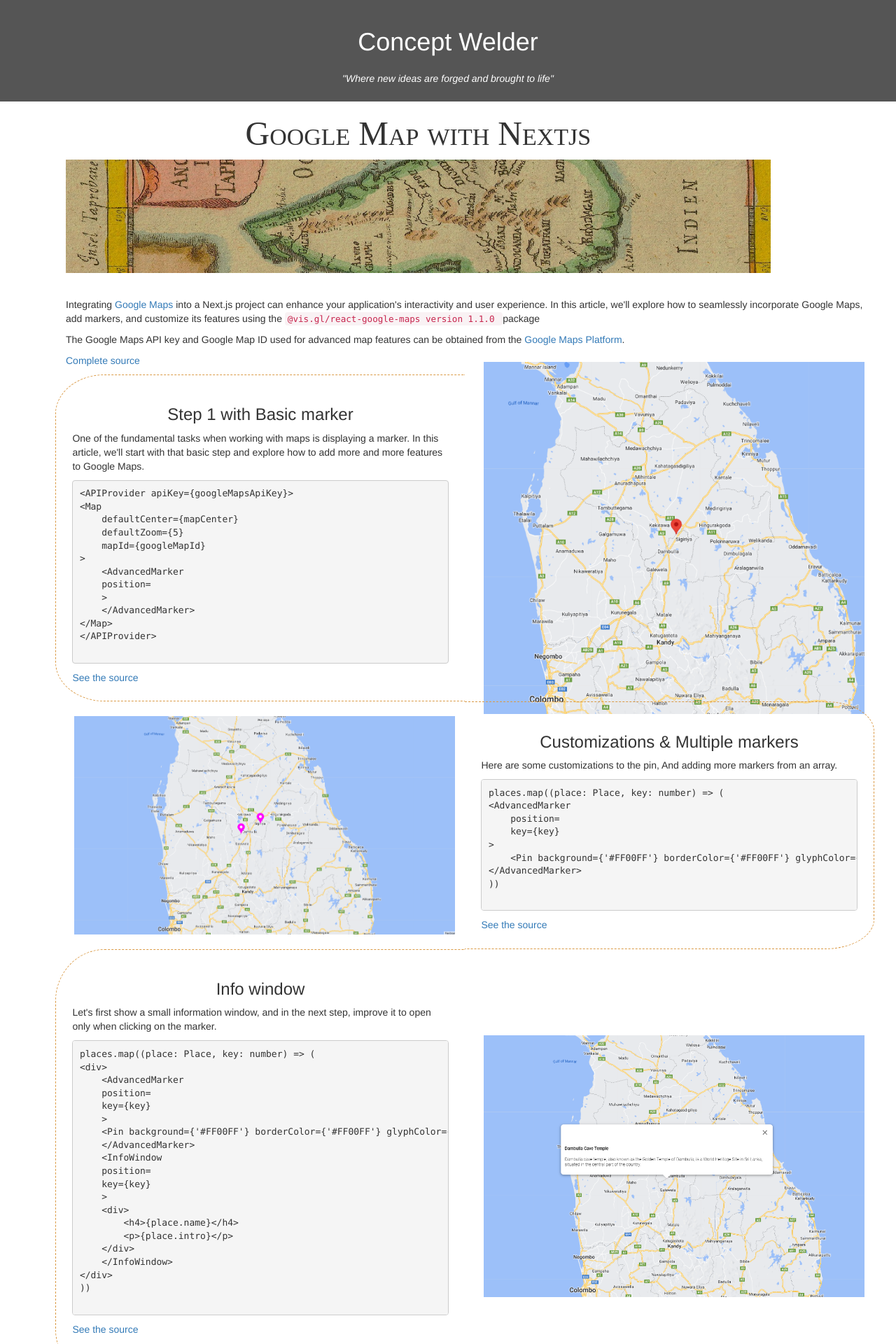
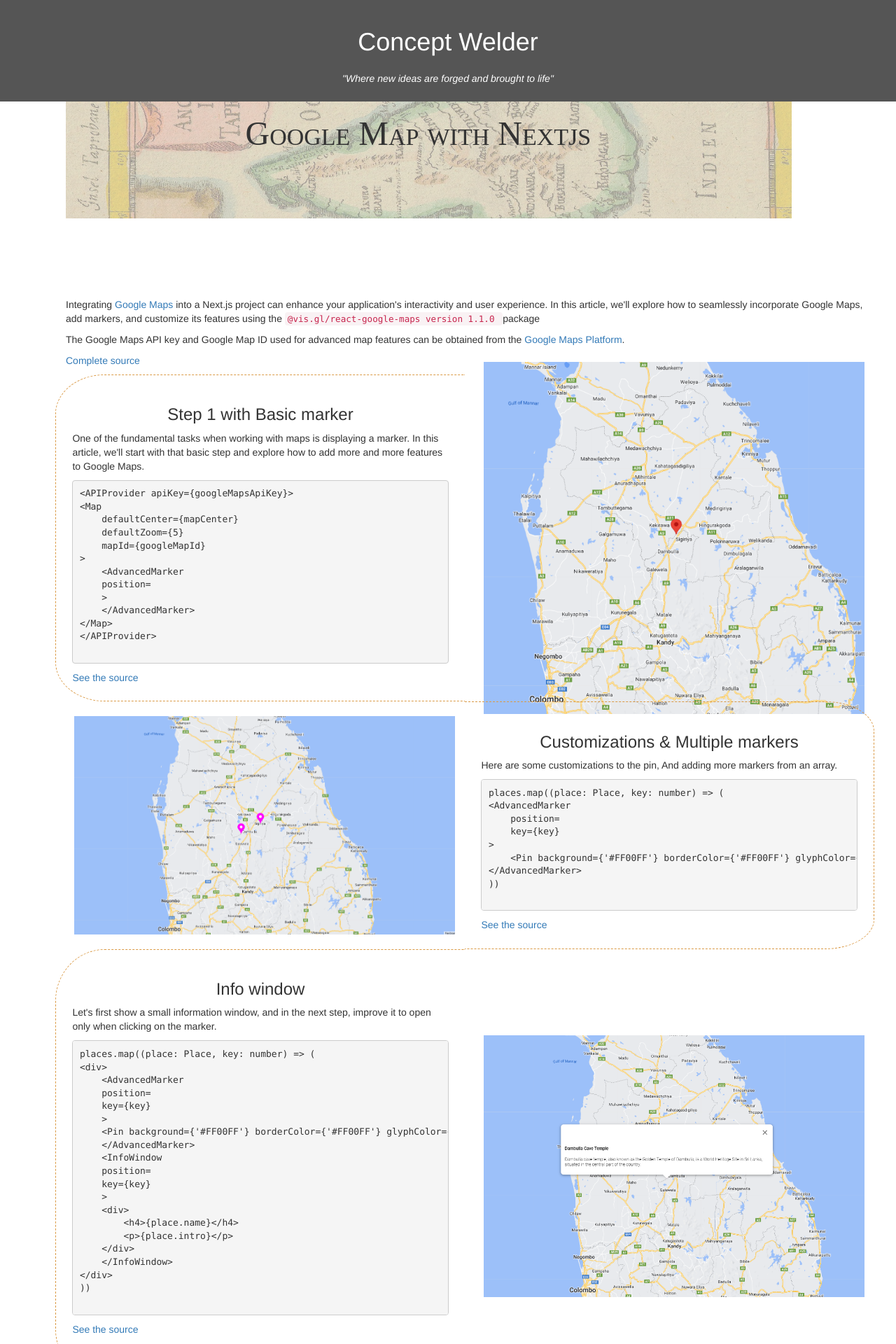
Before and after one commit to sankalpaa/ConceptWelder, a Jekyll site: the page built from _posts/2024-04-24-google-map.md, in a window 1280 px wide. Shown: the top 1920 px of the page at 70% size. Built offline with Jekyll 4.4.1, drawn with Linux system fonts in a browser that asks for light colours; our own code applies the rules of GitHub Pages for plain Markdown files.

Commit message:
Update 2024-04-24-google-map.md

```diff
--- a/_posts/2024-04-24-google-map.md
+++ b/_posts/2024-04-24-google-map.md
@@ -7,7 +7,7 @@
 </head>
 <div class="header text-center">
     <h1 class="map-h1">Google Map with Nextjs</h1>
-    <div class="col-md-12 header-banner-">
+    <div class="col-md-12 header-banner">
         <img src="{{site.baseurl}}/assets/2024-04-24/header-banner.jpg" title="Google Map with Nextjs" width="100%">
     </div>
 </div>
```
